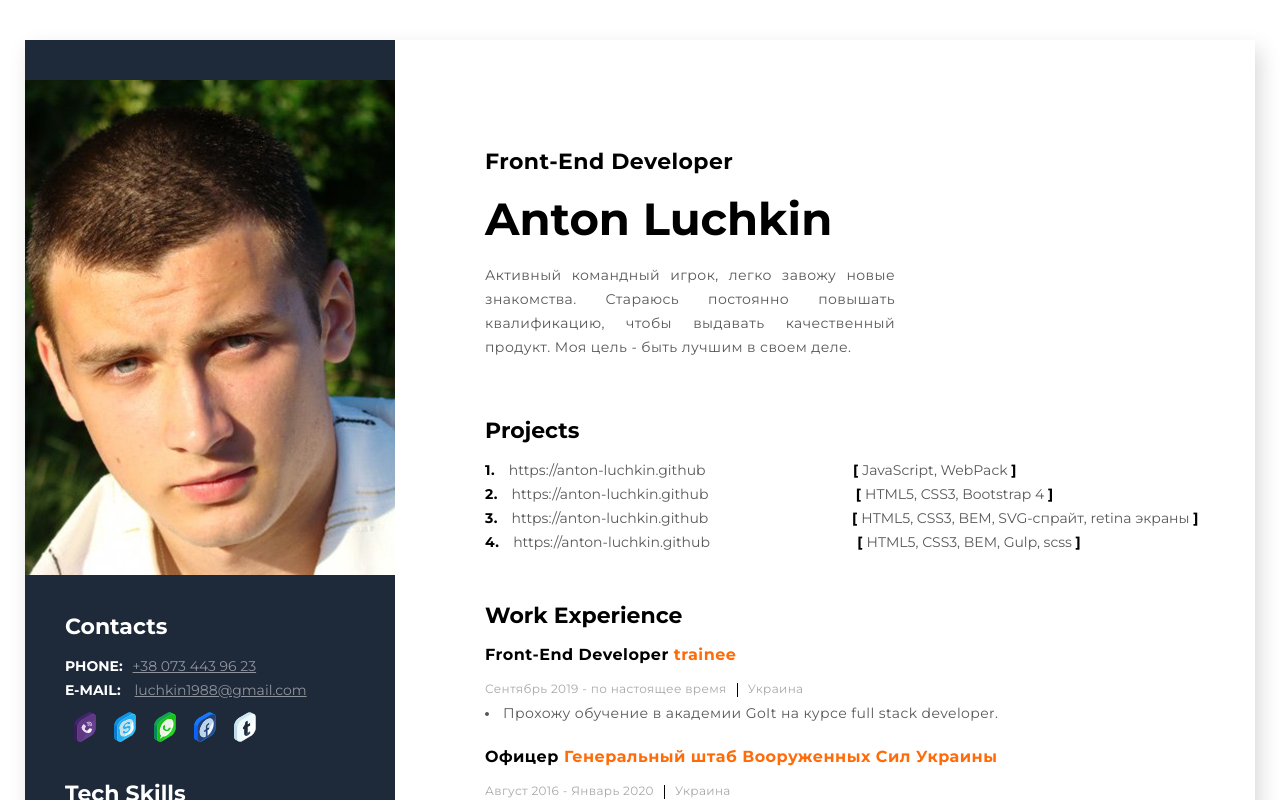
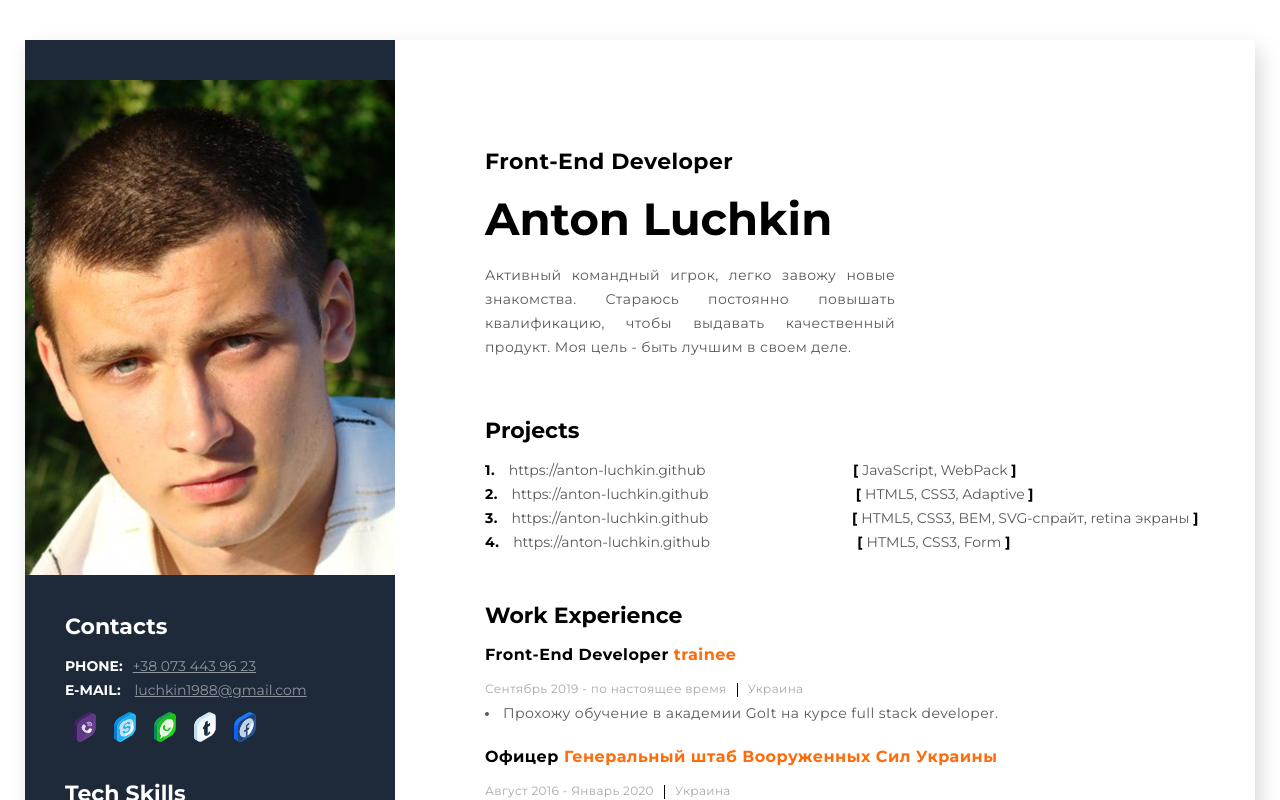
Before and after one commit to Anton-Luchkin/Resume, a plain HTML site: page index.html in a window 1280 px wide. Shown: the top 800 px of the page. Drawn offline with Linux system fonts and the light colour scheme.

Commit message:
fixed cocial link

```diff
--- a/index.html
+++ b/index.html
@@ -58,19 +58,19 @@
               <a href=""></a>
             </div>
             <div class="contacts__social-item">
+              <a title="Telegram" href="https://t.me/AntonLuchkin"
+                ><img
+                  src="./img/social icons/telegram_icon-icons.com_53603.svg"
+                  alt="Telegram"
+              /></a>
+            </div>
+            <div class="contacts__social-item">
               <a
                 title="Facebook"
                 href="https://www.facebook.com/profile.php?id=100017780432396"
                 ><img
                   src="./img/social icons/Facebook__icon-icons.com_60934.svg"
                   alt="Facebook"
-              /></a>
-            </div>
-            <div class="contacts__social-item">
-              <a title="Telegram" href="tg://resolve?domain=<AntonLuchkin>"
-                ><img
-                  src="./img/social icons/telegram_icon-icons.com_53603.svg"
-                  alt="Telegram"
               /></a>
             </div>
           </div>
@@ -137,12 +137,12 @@
             </li>
             <li class="projects__item">
               <a
-                href="https://anton-luchkin.github.io/goit-fe-course/hw-module-7/"
+                href="https://anton-luchkin.github.io/goit-fe-course/hw-module-8/"
                 class="projects__link"
                 >https://anton-luchkin.github</a
               >
               <span class="projects__language">
-                <b>[</b> HTML5, CSS3, Bootstrap 4 <b>]</b></span
+                <b>[</b> HTML5, CSS3, Adaptive <b>]</b></span
               >
             </li>
             <li class="projects__item">
@@ -158,12 +158,12 @@
             </li>
             <li class="projects__item">
               <a
-                href="https://anton-luchkin.github.io/hw-module-11/"
+                href="https://anton-luchkin.github.io/goit-fe-course/hw-module-7/"
                 class="projects__link"
                 >https://anton-luchkin.github</a
               >
               <span class="projects__language">
-                <b>[</b> HTML5, CSS3, BEM, Gulp, scss <b>]</b></span
+                <b>[</b> HTML5, CSS3, Form <b>]</b></span
               >
             </li>
           </ol>
```
